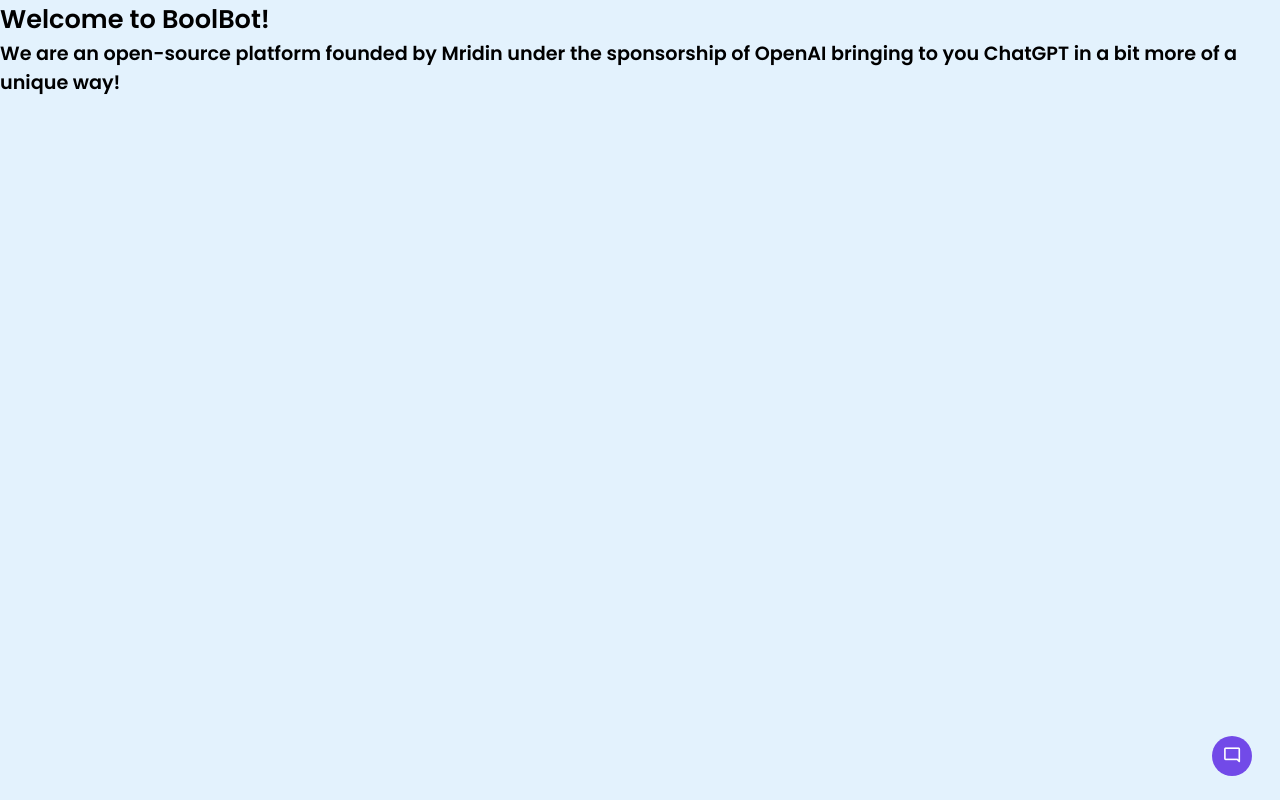
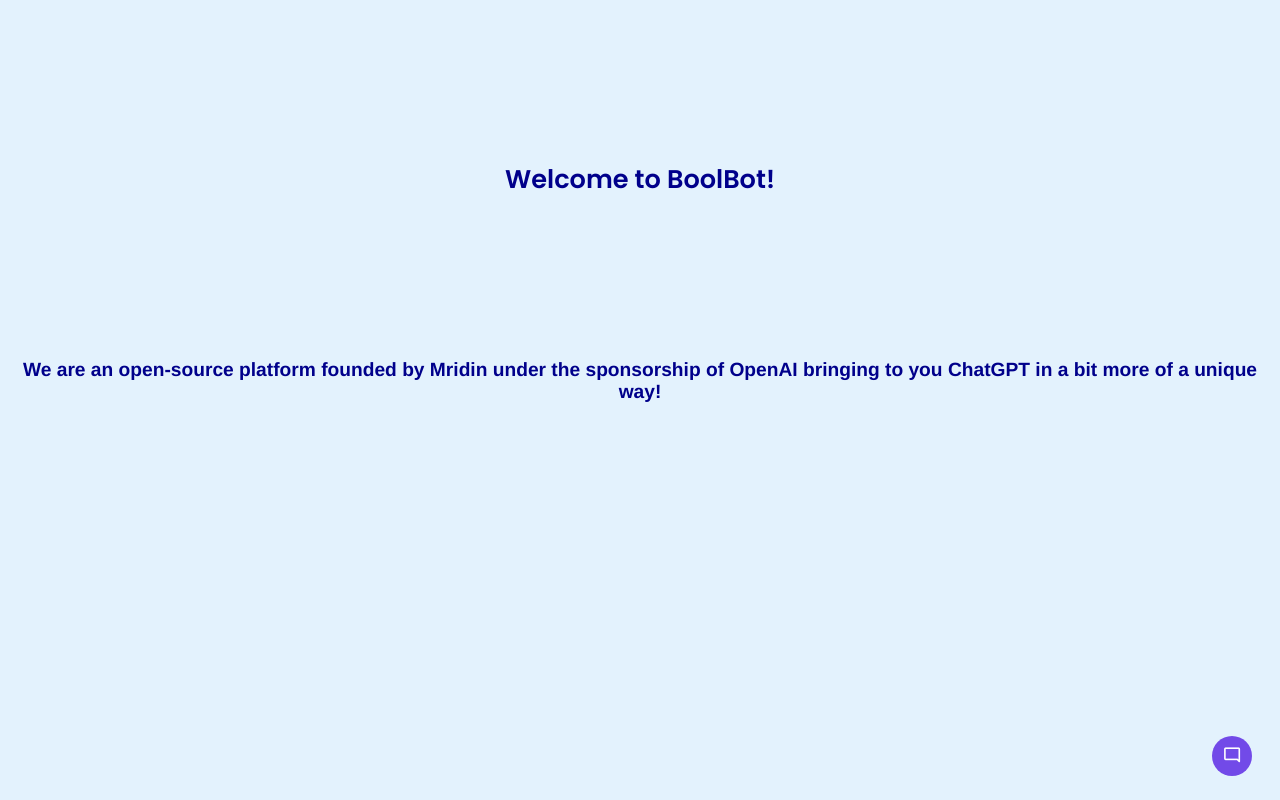
Before and after one commit to mridingovind/bool-bot, a plain HTML site: page index.html in a window 1280 px wide. Drawn offline with nearby package versions, Linux system fonts and the light colour scheme.

Commit message:
Update style.css

```diff
--- a/style.css
+++ b/style.css
@@ -5,10 +5,12 @@
   padding: 0;
   box-sizing: border-box;
   font-family: "Poppins", sans-serif;
+  size: 80%;
 }
 body {
   background: #E3F2FD;
 }
+
 .chatbot-toggler {
   position: fixed;
   bottom: 30px;
@@ -192,3 +194,19 @@ header h2 {
     display: block;
   }
 }
+h1 {
+  text-align : center;
+  size: 2em !important;
+  color:darkblue;
+  margin-top: 200px
+}
+h2 {
+  text-align : center;
+  margin-top: 200px;
+  color : darkblue;
+  font-family: Helvetica;
+}
+
+.chatbot h2{
+  color: white;
+}
```
